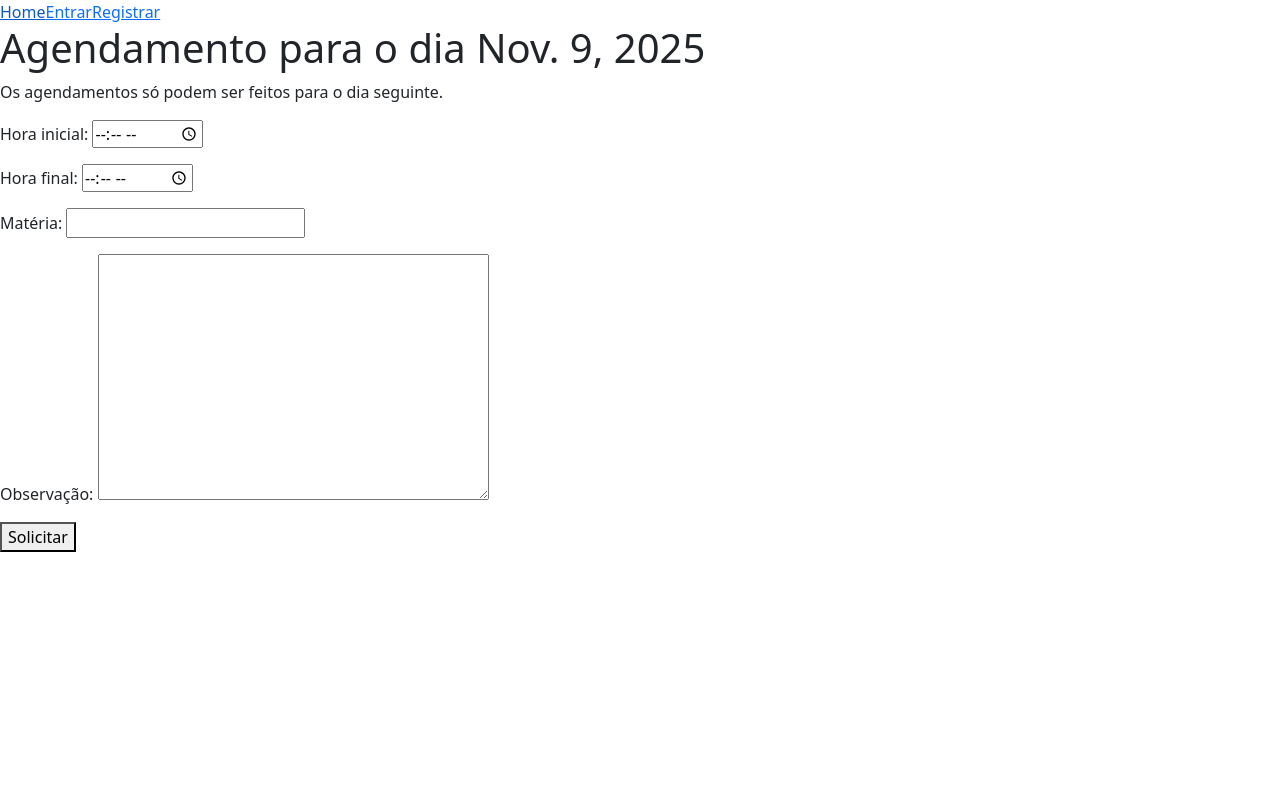
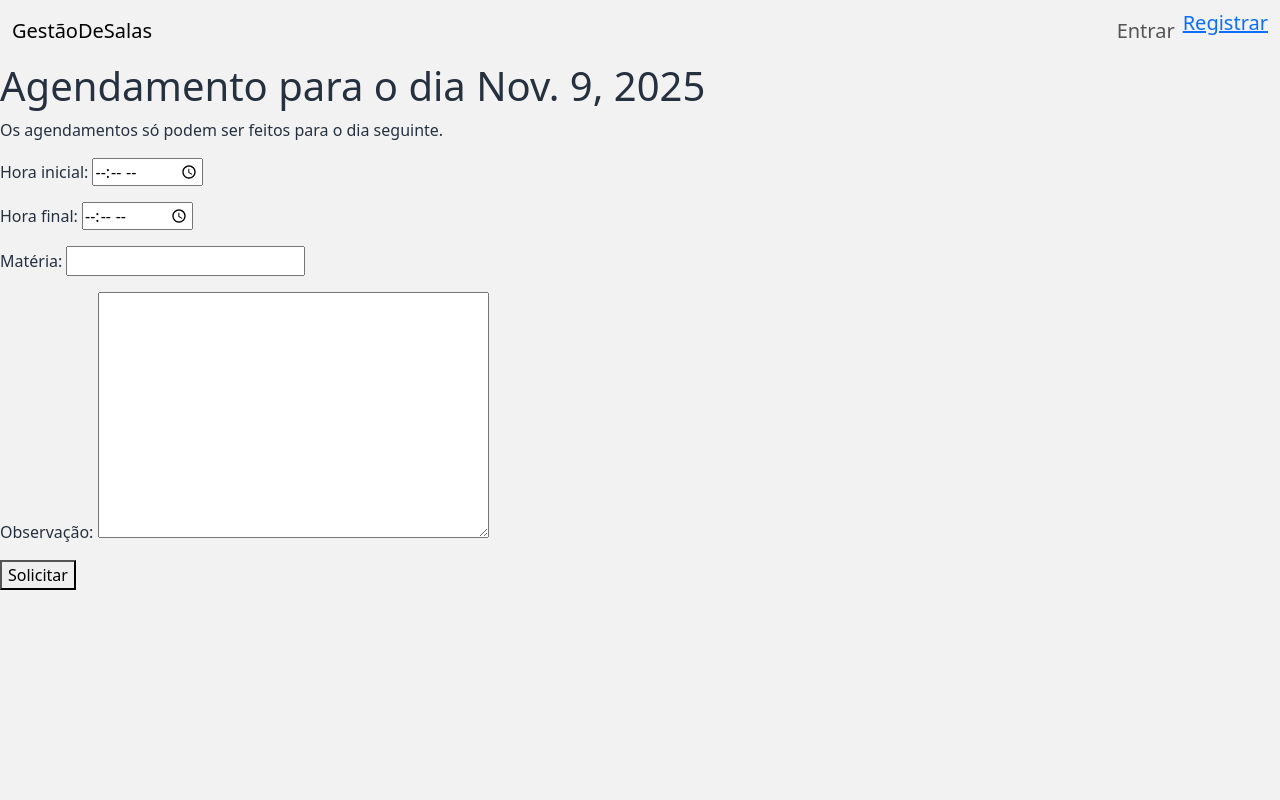
Before and after one commit to lorenaneiva/room-scheduling-manager, a Django app: page /agendar/1/ in a window 1280 px wide. Run offline with Django 5.2, Linux system fonts and the light colour scheme; some libraries are stand-ins or nearby versions.

Commit message:
style: navbar

```diff
--- a/agendador/templates/agendador/base.html
+++ b/agendador/templates/agendador/base.html
@@ -10,23 +10,48 @@
     <title>Agendamento de Salas</title>
     {% bootstrap_css %}
 </head>
-<body>
+<body class="d-flex flex-column min-vh-100" style="background-color:#F2F2F2; color: #263140;">
     {% bootstrap_javascript %}
-    <nav class="nav">
-        <a href="{% url 'index' %}">Home</a>
+    <nav class="navbar navbar-expand-lg navbar-light" style="background-color:#F2F2F2;">
+        <div class="container-fluid">
+            <a href="{% url 'index' %}" class="navbar-brand">GestãoDeSalas</a>
+
+            <!-- Botão mobile -->
+            <button class="navbar-toggler" type="button"
+                    data-bs-toggle="collapse" data-bs-target="#navbarMain"
+                    aria-controls="navbarMain" aria-expanded="false" aria-label="Toggle navigation">
+            <span class="navbar-toggler-icon"></span>
+            </button>
+            <div class="collapse navbar-collapse" id="navbarMain">
+                <ul class="navbar-nav ms-auto mb-2 mb-lg-0 fs-5">
                     {% if user.role == 'professor' %}
-            <a href="{% url 'salas' %}">Agendar Sala</a>
+                    <li class="nav-item">
+                        <a href="{% url 'salas' %}" class="nav-link">Agendar Sala</a>
+                    </li class="nav-item">
                     {% endif %}
                     {% if user.role == 'administrador' %}
-            <a href="{% url 'agendamentos_pendentes' %}">Solicitações pendentes</a>
+                    <li>
+                        <a href="{% url 'agendamentos_pendentes' %}" class="nav-link">Solicitações pendentes</a>
+                    </li>
                     {% endif %}
                     {% if user.is_authenticated%}
-            Olá, {{user.username}}!! -
-            <a href="{% url 'logout' %}">Sair</a>
+                        <p class="nav-link active">
+                            Olá, {{user.username}}!!
+                        </p>
+                        <li>
+                            <a href="{% url 'logout' %}" class="nav-link">Sair</a>
+                        </li>
                     {% else %}
-            <a href="{% url 'login' %}">Entrar</a>
-            <a href="{% url 'register' %}">Registrar</a>
+                    <li class="nav-item">
+                        <a href="{% url 'login' %}" class="nav-link">Entrar</a>
+                    </li class="nav-item">
+                    <li class="nav-item">
+                        <a href="{% url 'register' %}" >Registrar</a>
+                    </li>
                     {% endif %}
+                </ul>
+            </div>
+        </div>
     </nav>
     {% block header %} {% endblock header %}
     {% block content %}{% endblock content%}
```
Lines whose indentation alone changed are shown as unchanged.
